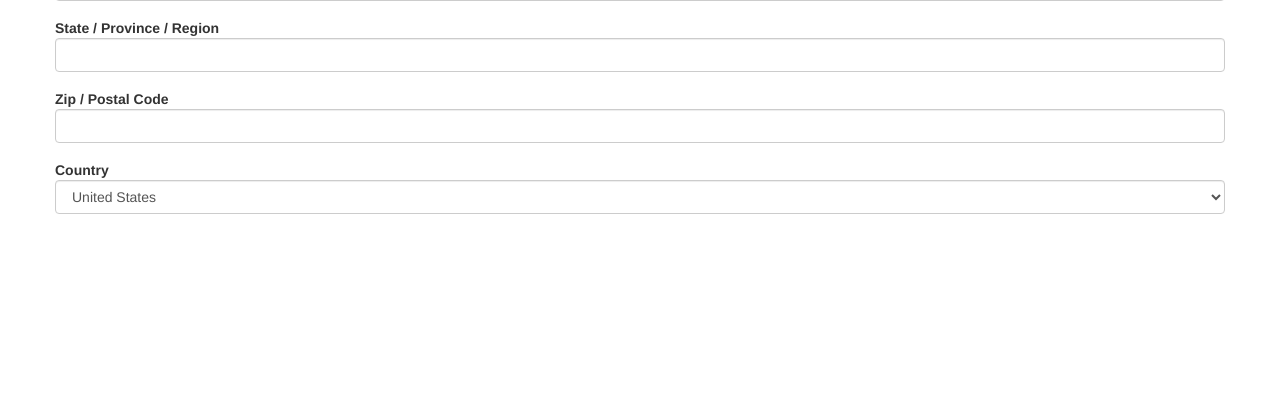
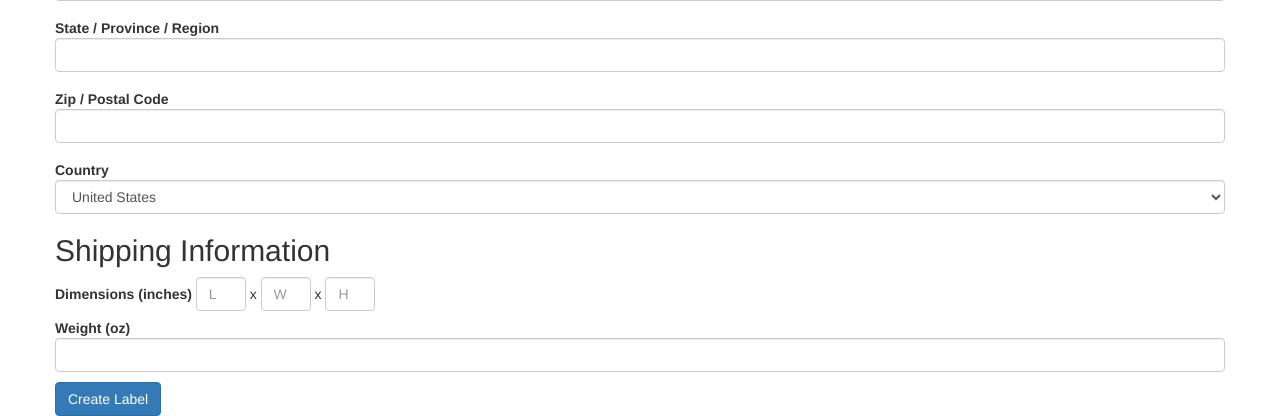
Before and after one commit to albertyw/easypost-frontend, a Flask app: page / in a window 1280 px wide. Shown: the part 456-872 px from the top of the page. Before the commit the page ends 670 px from the top, so only its background shows below. Run offline with Flask 2, Linux system fonts and the light colour scheme; parts of the project's set-up code (start-up, migrations or seed data) failed here and were passed over; some libraries are stand-ins or nearby versions.

Commit message:
Added shipping information

```diff
--- /dev/null
+++ b/poomailer/static/global.css
@@ -0,0 +1,4 @@
+.address-dimensions {
+    width: 50px;
+    display: inline;
+}
--- a/poomailer/static/global.js
+++ b/poomailer/static/global.js
@@ -20,5 +20,5 @@ function submitAddress(){
       console.log(data)
       $("#status").html(data);
     }
-    );
+  );
 }
--- a/poomailer/templates/address.html
+++ b/poomailer/templates/address.html
@@ -6,7 +6,7 @@
   <div class="control-group">
     <label class="control-label">Full Name</label>
     <div class="controls">
-      <input id="full-name" name="full-name" type="text" class="form-control">
+      <input id="full-name" type="text" class="form-control">
       <p class="help-block"></p>
     </div>
   </div>
@@ -14,7 +14,7 @@
   <div class="control-group">
     <label class="control-label">Address Line 1</label>
     <div class="controls">
-      <input id="address-line1" name="address-line1" type="text" class="form-control">
+      <input id="address-line1" type="text" class="form-control">
       <p class="help-block">Street address, P.O. box, company name, c/o</p>
     </div>
   </div>
@@ -22,7 +22,7 @@
   <div class="control-group">
     <label class="control-label">Address Line 2</label>
     <div class="controls">
-      <input id="address-line2" name="address-line2" type="text" class="form-control">
+      <input id="address-line2" type="text" class="form-control">
       <p class="help-block">Apartment, suite , unit, building, floor, etc.</p>
     </div>
   </div>
@@ -30,7 +30,7 @@
   <div class="control-group">
     <label class="control-label">City / Town</label>
     <div class="controls">
-      <input id="city" name="city" type="text" class="form-control">
+      <input id="city" type="text" class="form-control">
       <p class="help-block"></p>
     </div>
   </div>
@@ -38,7 +38,7 @@
   <div class="control-group">
     <label class="control-label">State / Province / Region</label>
     <div class="controls">
-      <input id="region" name="region" type="text" class="form-control">
+      <input id="region" type="text" class="form-control">
         <p class="help-block"></p>
     </div>
   </div>
@@ -46,7 +46,7 @@
   <div class="control-group">
     <label class="control-label">Zip / Postal Code</label>
     <div class="controls">
-      <input id="postal-code" name="postal-code" type="text" class="form-control">
+      <input id="postal-code" type="text" class="form-control">
       <p class="help-block"></p>
     </div>
   </div>
@@ -54,7 +54,7 @@
   <div class="control-group">
     <label class="control-label">Country</label>
     <div class="controls">
-      <select id="country" name="country" class="form-control">
+      <select id="country" class="form-control">
         {% for country_abbreviation, country in countries %}
           {% if country_abbreviation == "US" %}
             <option value="{{ country_abbreviation }}" selected>{{ country }}</option>
@@ -65,4 +65,33 @@
       </select>
     </div>
   </div>
+
+  <h2>Shipping Information</h2>
+  <!-- dimensions inputs -->
+  <div class="control-group">
+    <div class="controls">
+      <label class="control-label">Dimensions (inches)</label>
+      <input id="length" type="text" placeholder="L" class="form-control address-dimensions">
+      x
+      <input id="width" type="text" placeholder="W" class="form-control address-dimensions">
+      x
+      <input id="height" type="text" placeholder="H" class="form-control address-dimensions">
+    </div>
+  </div>
+
+  <!-- weight -->
+  <div class="control-group">
+    <label class="control-label">Weight (oz)</label>
+    <div class="controls">
+      <input id="weight" type="text" class="form-control">
+      <p class="help-block"></p>
+    </div>
+  </div>
+
+  <!-- submit button -->
+  <div class="control-group">
+    <div class="controls">
+      <button type="button" class="btn btn-primary" onclick="javascript:submitAddress()">Create Label</button>
+    </div>
+  </div>
 </div>
--- a/poomailer/templates/base.html
+++ b/poomailer/templates/base.html
@@ -9,7 +9,7 @@
     <link href="//netdna.bootstrapcdn.com/bootstrap/3.0.3/css/bootstrap.min.css" rel="stylesheet">
     <link href="//netdna.bootstrapcdn.com/font-awesome/4.0.3/css/font-awesome.min.css" rel="stylesheet">
     <link href="//netdna.bootstrapcdn.com/bootswatch/3.0.3/cerulean/bootstrap.min.css" rel="stylesheet">
-
+    <link href="/static/global.css" rel="stylesheet" />
 
     <!-- Javascript !-->
     <script src="//ajax.googleapis.com/ajax/libs/jquery/2.0.3/jquery.min.js"></script>
```
